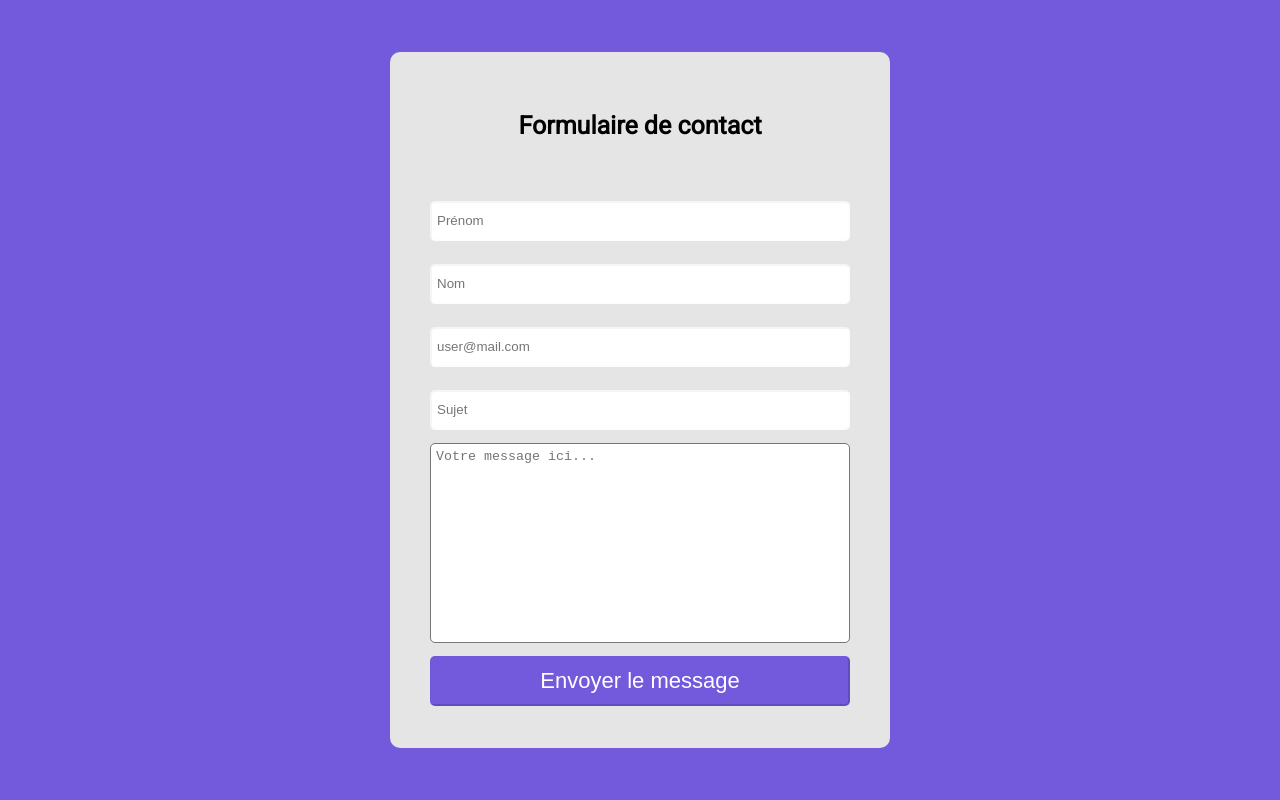
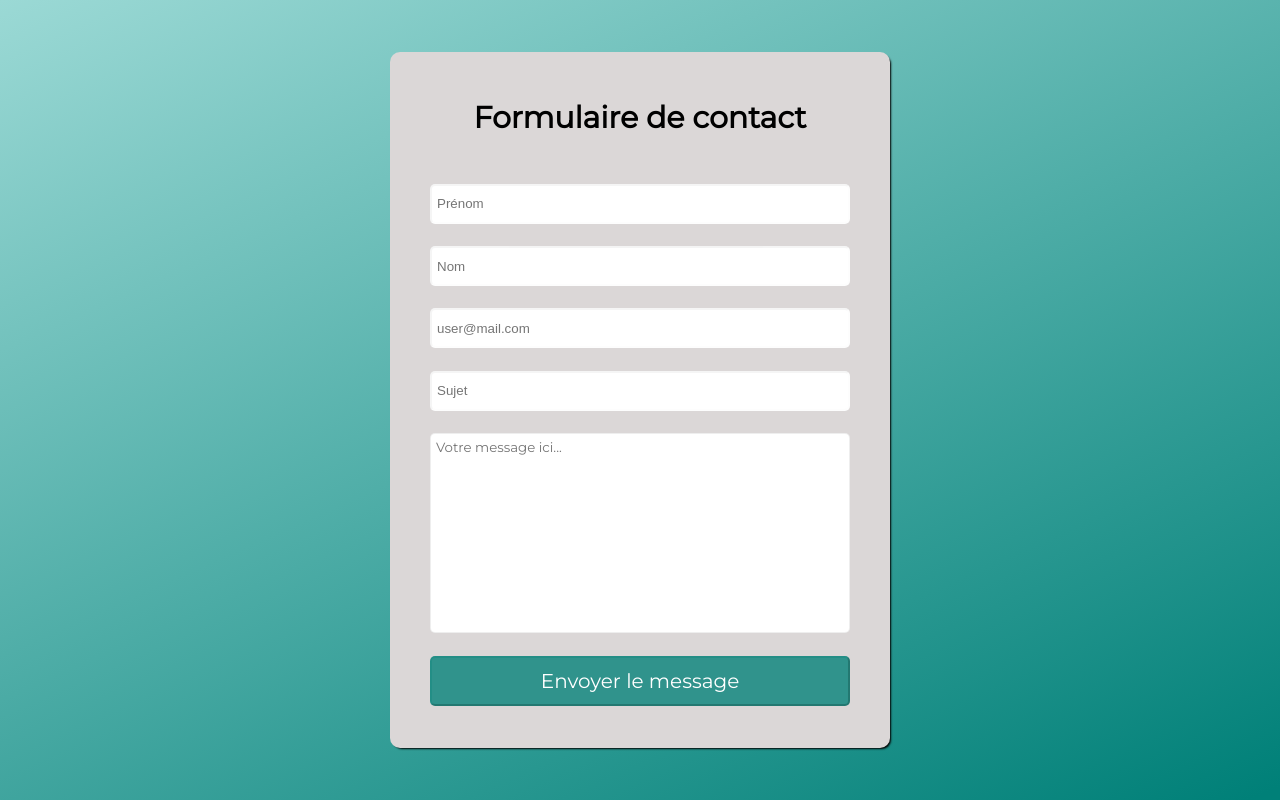
Before and after one commit to Julien-Allard/contact-form-front, a plain HTML site: page index.html in a window 1280 px wide. Drawn offline with nearby package versions, Linux system fonts and the light colour scheme.

Commit message:
CSS adjusments

```diff
--- a/assets/css/style.css
+++ b/assets/css/style.css
@@ -5,8 +5,12 @@
 }
 
 body {
-  font-family: "Roboto", sans-serif;
-  background-color: #7359dc;
+  font-family: "Montserrat", sans-serif;
+  background: linear-gradient(
+    156deg,
+    rgba(155, 217, 213, 1) 0%,
+    rgba(0, 128, 120, 1) 99%
+  );
   display: flex;
   justify-content: center;
   align-items: center;
@@ -14,21 +18,23 @@ body {
 }
 
 form {
+  font-family: "Montserrat", sans-serif;
   width: 500px;
   height: 696px;
   display: flex;
   flex-direction: column;
   justify-content: space-around;
   align-items: center;
-  background-color: #e5e5e5;
+  background-color: #dbd7d7;
   border-radius: 10px;
+  box-shadow: 2px 2px 2px -1px black;
 }
 
 form h1 {
-  font-size: 25px;
-  font-weight: 700;
-  margin-top: 59px;
-  margin-bottom: 50px;
+  font-size: 30px;
+  font-weight: 900;
+  margin-top: 50px;
+  margin-bottom: 38px;
 }
 
 form input {
@@ -38,26 +44,46 @@ form input {
   border-color: #e5e5e517;
   margin: 10px 0;
   padding: 0 5px;
+  transition: 0.3s ease;
+}
+
+form input:hover {
+  border-color: rgba(155, 217, 213, 0.603);
 }
 
 #message {
+  font-family: "Montserrat", sans-serif;
   height: 200px;
   width: 420px;
   padding: 5px 5px;
+  margin: 10px 0;
   border-radius: 5px;
   resize: none;
+  border-color: #e5e5e5a8;
+  transition: 0.3s ease;
+}
+
+#message:hover {
+  border-color: rgba(1, 161, 151, 0.993);
 }
 
 #submit {
+  font-family: "Montserrat", sans-serif;
   width: 420px;
   height: 40px;
   border-radius: 5px;
-  border-color: #7359dc5e;
-  background-color: #7359dc;
+  border-color: #00807842;
+  background-color: rgb(48 147 140);
   color: white;
-  font-size: 22px;
+  font-size: 20px;
   font-weight: 400;
   height: 50px;
   margin-bottom: 41px;
   margin-top: 10px;
+  transition: 0.3s ease;
 }
+
+#submit:hover {
+  background-color: rgba(48, 147, 140, 0.699);
+  cursor: pointer;
+}
--- a/index.html
+++ b/index.html
@@ -19,7 +19,7 @@
     <link rel="preconnect" href="https://fonts.googleapis.com" />
     <link rel="preconnect" href="https://fonts.gstatic.com" crossorigin />
     <link
-      href="https://fonts.googleapis.com/css2?family=Roboto&display=swap"
+      href="https://fonts.googleapis.com/css2?family=Montserrat&display=swap"
       rel="stylesheet"
     />
 
```
